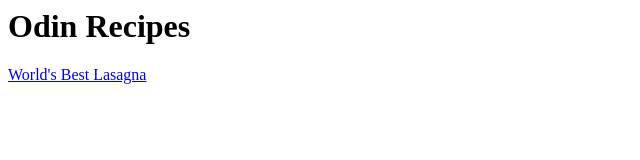
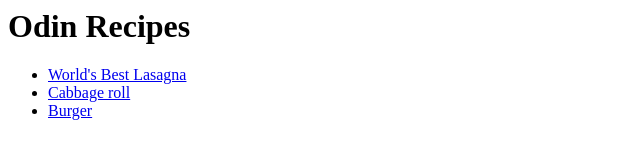
Before and after one commit to chamorrowizard/odin-recipes, a plain HTML site: page index.html in a window 1280 px wide. Shown: the whole page, without its empty margins (0-640 px from the left). Drawn offline with Linux system fonts and the light colour scheme.

Commit message:
Update all links on homepage to recipes
all three recipes have been added to the homepage to finish my project

```diff
--- a/index.html
+++ b/index.html
@@ -7,7 +7,10 @@
         </head>
         <body>
             <h1>Odin Recipes</h1>
-            <a href="recipes/lasagna.html">World's Best Lasagna</a>
+            <ul>
+              <li><a href="recipes/lasagna.html">World's Best Lasagna</a></li>
+              <li><a href="recipes/cabbageroll.html">Cabbage roll</a></li>
+              <li><a href="recipes/burger.html">Burger</a></li>
         </body>
     </html>
 </DOCTYPE>
```
